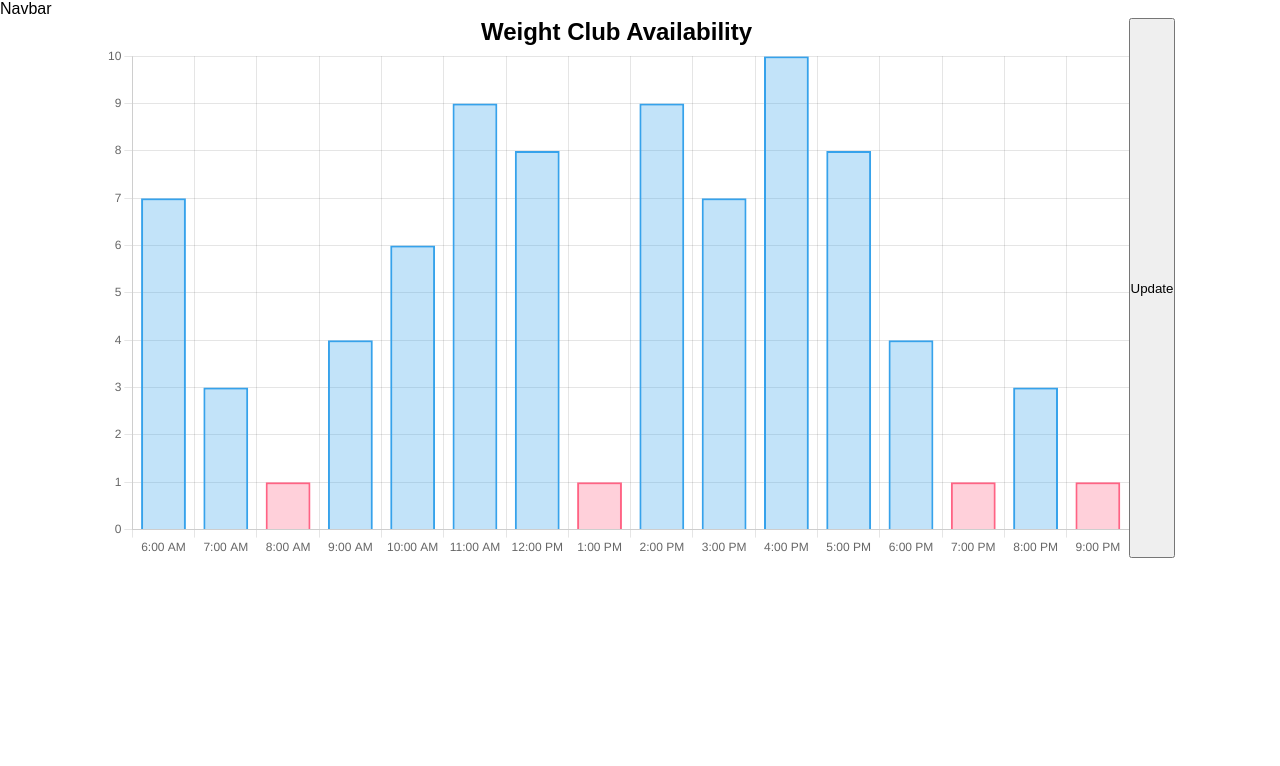
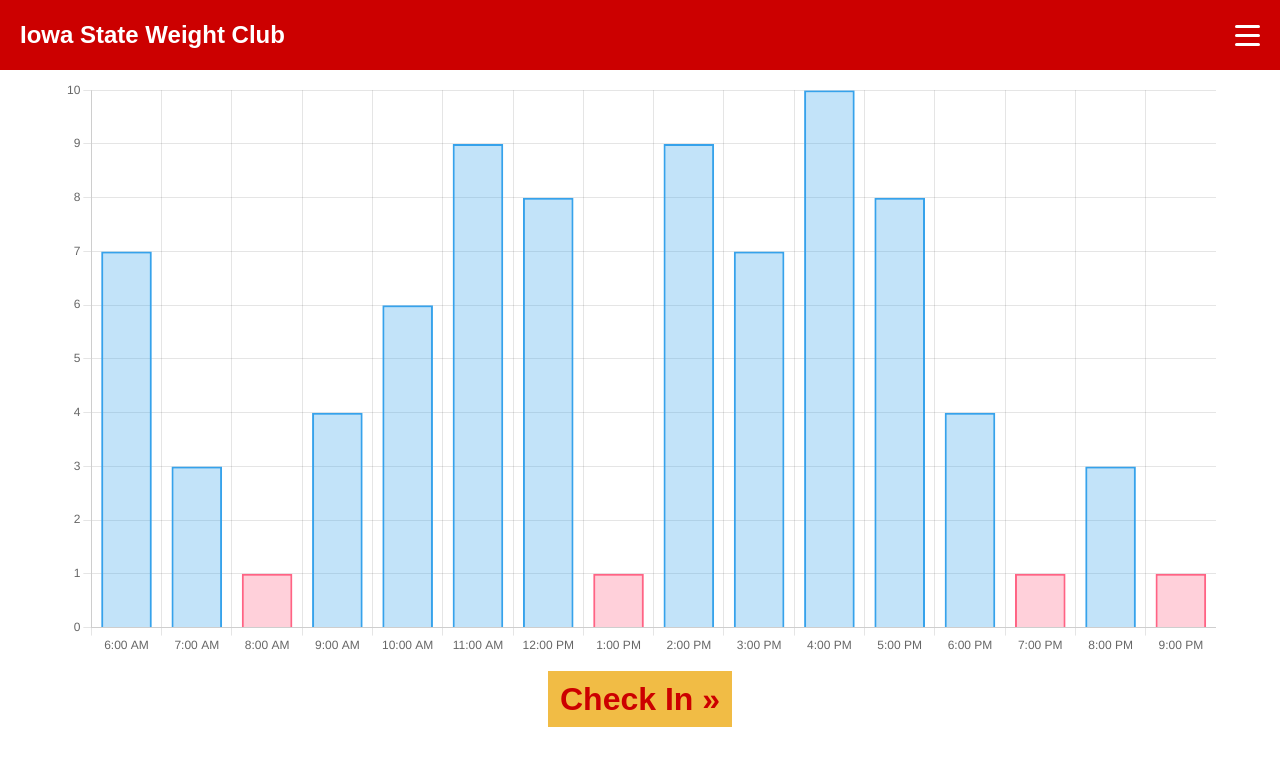
Before and after one commit to noahnkr/weight-club, a React (Create React App) app in the folder frontend/: page / in a window 1280 px wide. Shown: the top 766 px of the page. Built offline with nearby package versions, Linux system fonts and the light colour scheme.

Commit message:
Navbar and check in page

```diff
--- a/frontend/src/App.js
+++ b/frontend/src/App.js
@@ -1,6 +1,7 @@
 import { Route, Routes } from 'react-router-dom';
 import Layout from './components/layout';
 import Home from './components/home';
+import Checkin from './components/checkin';
 
 function App() {
   return (
@@ -8,6 +9,7 @@ function App() {
       <Routes>
         <Route path='/' element={<Layout />}>
           <Route index element={<Home />} />
+          <Route path='checkin' element={<Checkin />} />
         </Route>
       </Routes>
     </>
--- a/frontend/src/components/availability.js
+++ b/frontend/src/components/availability.js
@@ -44,8 +44,6 @@ const Availability = () => {
   });
 
   return (
-    <div className="chart-container">
-      <h2 style={{ textAlign: 'center' }}>Weight Club Availability</h2>
       <Bar
         data={chartData}
         options={{
@@ -60,26 +58,10 @@ const Availability = () => {
             },
             legend: {
               display: false
-            },
-            zoom: {
-              zoom: {
-                wheel: {
-                  enabled: true,
-                },
-                pinch: {
-                  enabled: true,
-                },
-                mode: 'x',
-              },
-              pan: {
-                enabled: true,
-                mode: 'x',
-              },
-            },
+            }
           }
         }}
       />
-    </div>
   );
 };
 
--- /dev/null
+++ b/frontend/src/components/checkin.js
@@ -0,0 +1,21 @@
+
+const Checkin = () => {
+
+    return (
+        <div className="checkin">
+            <p>Name</p>
+            <input type="text" />
+            <p>Date</p>
+            <input type="date" />
+            <p>Check In</p>
+            <input type="time" />
+            <p>Check Out</p>
+            <input type="time" />
+        </div>
+    )
+
+
+
+}
+
+export default Checkin;
--- a/frontend/src/components/home.js
+++ b/frontend/src/components/home.js
@@ -1,29 +1,17 @@
 import Availability from "./availability";
+import { Link } from "react-router-dom";
 
 const Home = () => {
 
-    function handleClick(e) {
-        e.preventDefault();
-        fetch('https://localhost:4000/create', {
-            method: 'POST',
-            body: JSON.stringify({
-                time: '6:00 AM',
-                count: 12
-            })
-        })
-        .then(response => response.json())
-        .then(data => {
-            console.log('Posted')
-        })
-        .catch(err => console.log(err));
-    }
 
     return (
         <div className="home">
-            <div style={{width: '80%', height: '80%'}}>
-            <Availability />
+            <div className="availability-graph">
+                <Availability />
             </div>
-            <button onClick={handleClick}>Update</button>
+            <div className="checkin-button" >
+                <Link exact="true" to="/checkin">Check In »</Link>
+            </div>
         </div>
     )
 
--- a/frontend/src/components/navbar.js
+++ b/frontend/src/components/navbar.js
@@ -1,9 +1,31 @@
+import { useState } from 'react';
+import '../styles/navbar.css';
+import { Link } from 'react-router-dom';
 
 const Navbar = () => {
+    const [isOpen, setIsOpen] = useState(false);
+
+    function toggleMenu(){
+        setIsOpen(!isOpen);
+    }
+
     return (
-        <>
-            Navbar
-        </>
+        <div className={`navbar ${isOpen ? 'open' : ''}`}>
+            <div className="title">
+                <h1>Iowa State Weight Club</h1>
+            </div>
+            <div className="hamburger-icon" onClick={toggleMenu}>
+                <div className="bar"></div>
+                <div className="bar"></div>
+                <div className="bar"></div>
+            </div>
+            <ul className="nav-links">
+                <li><Link exact="true" to="/">Home</Link></li>
+                <li><Link exact="true" to="checkin">Check In</Link></li>
+                <li><Link exact="true" to="about">About</Link></li>
+            </ul>
+        </div>
+
     );
 
 }
--- /dev/null
+++ b/frontend/src/styles/navbar.css
@@ -0,0 +1,77 @@
+.navbar {
+    position: relative;
+    display: flex;
+    justify-content: space-between;
+    align-items: center;
+    background-color: #cc0000;
+    padding: 20px;
+    height: 30px;
+    margin-bottom: 10px;
+}
+
+.title {
+    color: white;
+    font-size: 12px;
+}
+
+
+.hamburger-icon {
+    display: flex;
+    flex-direction: column;
+    cursor: pointer;
+}
+
+.bar {
+    width: 25px;
+    height: 3px;
+    background-color: white;
+    border-radius: 3px;
+    margin: 3px 0;
+    transition: 0.3s;
+}
+
+.open .bar:nth-child(1) {
+    transform: translateY(10px) rotate(-45deg);
+}
+
+.open .bar:nth-child(2) {
+    opacity: 0;
+}
+
+.open .bar:nth-child(3) {
+    transform: translateY(-8px) rotate(45deg);
+}
+
+.nav-links {
+    list-style: none;
+    display: flex;
+    flex-direction: column;
+    position: absolute;
+    top: 100%;
+    left: 0;
+    width: 100%;
+    background-color: #cc0000;
+    transform: scaleY(0);
+    transform-origin: top;
+    transition: transform 0.3s ease-in-out;
+    list-style-type: none;
+    text-align: center;
+}
+
+.open .nav-links {
+    transform: scaleY(1);
+  }
+
+.nav-links li {
+    padding: 10px;
+}
+
+.nav-links li a {
+    font-size: 32px;
+    color: white;
+    text-decoration: none;
+}
+
+.nav-links li:last-child {
+    margin-bottom: 20px;
+}
--- a/frontend/src/styles/style.css
+++ b/frontend/src/styles/style.css
@@ -6,8 +6,34 @@
 body {
     font-family: Arial, sans-serif;
 }
+.heading {
+    font-size: 28px;
+}
 
 .home {
     display: flex;
-    justify-content: center;
+    flex-direction: column;
+    align-items: center;
 }
+
+.availability-graph {
+    width: 90%;
+    margin-bottom: 25px;
+}
+
+
+.checkin-button a {
+    background-color: #f1bc45;
+    color: #cc0000;
+    padding: 10px 12px 10px 12px;
+    font-weight: bold;
+    font-size: 32px;
+    text-decoration: none;
+}
+
+.checkin-button a:hover {
+    background-color: #cc0000;
+    color: #f1bc45;
+    cursor: pointer;
+
+}
```
